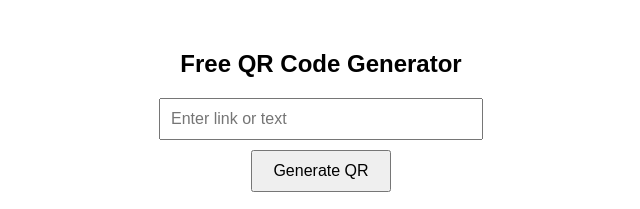
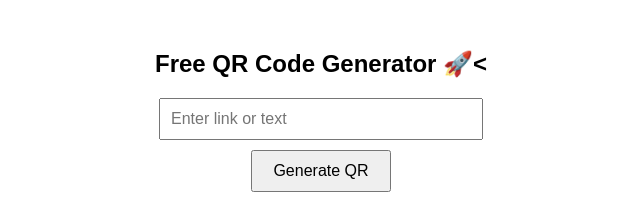
Before and after one commit to rjchohil/qrGenerator, a plain HTML site: page index.html in a window 1280 px wide. Shown: the whole page, without its empty margins (319-959 px from the left). Drawn offline with Linux system fonts and the light colour scheme.

Commit message:
Updated title

```diff
--- a/index.html
+++ b/index.html
@@ -28,7 +28,7 @@
 
 <body>
 
-<h2>Free QR Code Generator</h2>
+<h2>Free QR Code Generator  🚀<</h2>
 
 <input id="text" placeholder="Enter link or text">
 <br>
```
